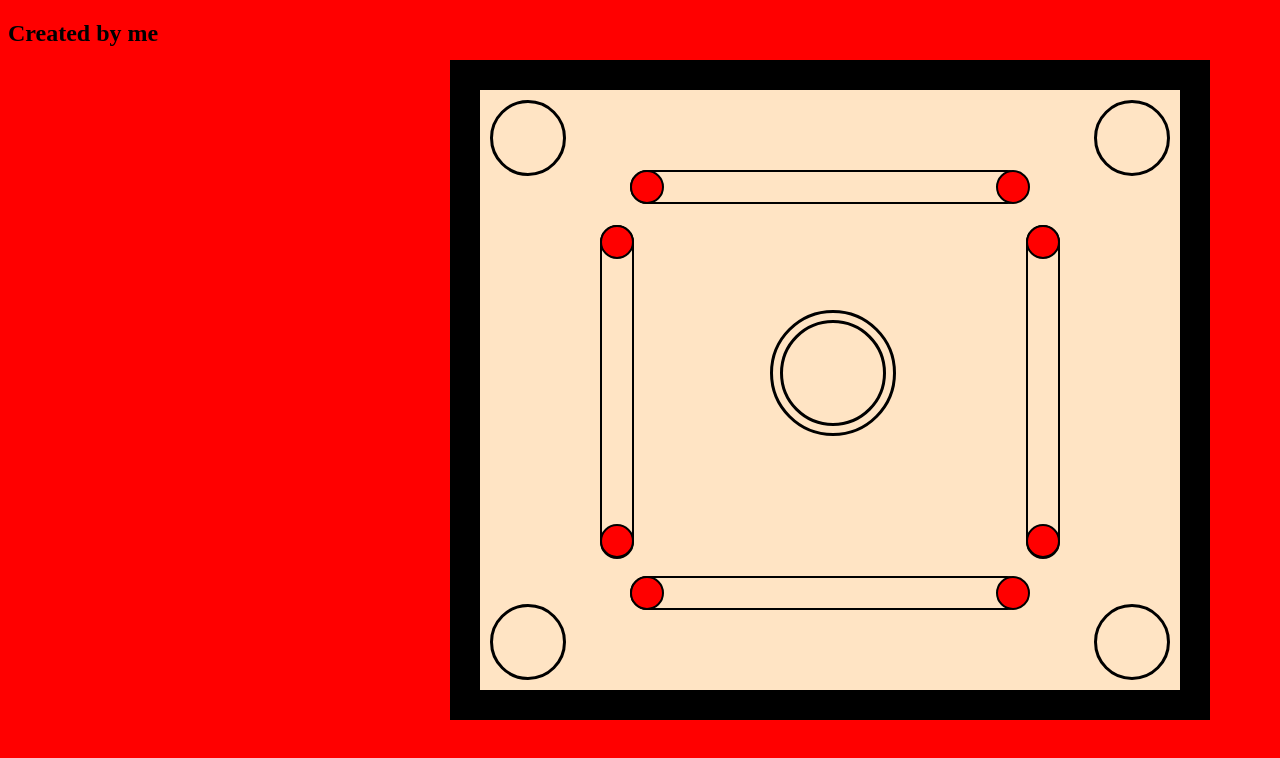
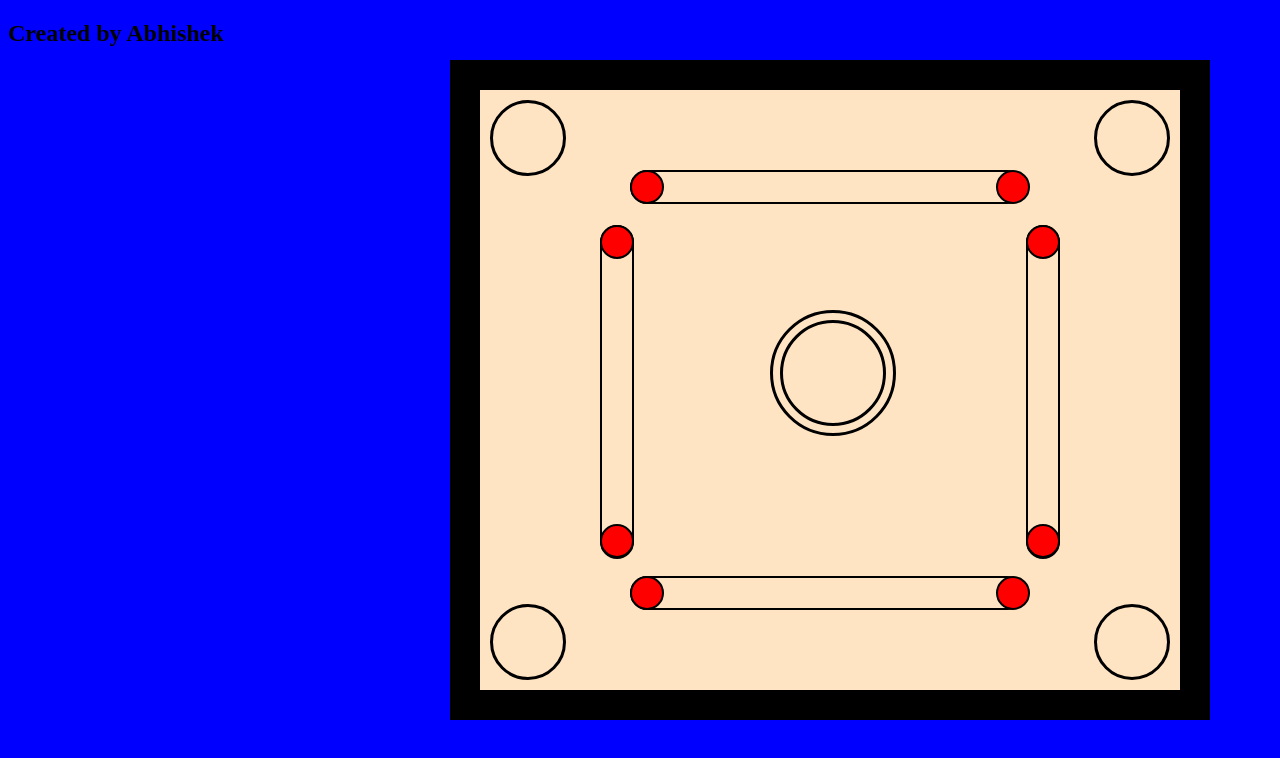
Before and after one commit to venkateswaraabhishek/CarromBoard, a plain HTML site: page index.html in a window 1280 px wide. Drawn offline with Linux system fonts and the light colour scheme.

Commit message:
Update index.html

```diff
--- a/index.html
+++ b/index.html
@@ -6,7 +6,7 @@
     <title>Carrom Board Design</title>
     <link rel="stylesheet" href="design.css">
 </head>
-<body style="background-color:red">
+<body style="background-color:blue">
 
     <div class="outer">
       <div id="hole1"></div>
@@ -28,6 +28,6 @@
       <div id="bottomLineEnd1"></div>
       <div id="bottomLineEnd2"></div>
     </div>
-    <h2>Created by me </h2>
+    <h2>Created by Abhishek</h2>
 </body>
 </html>
```
